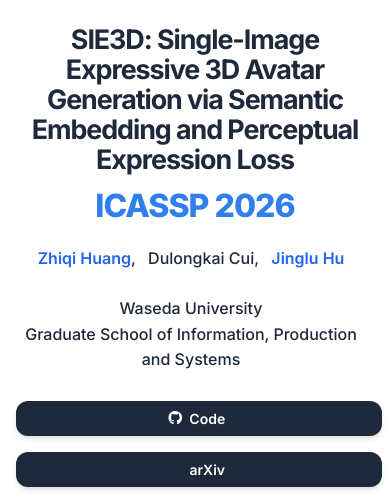
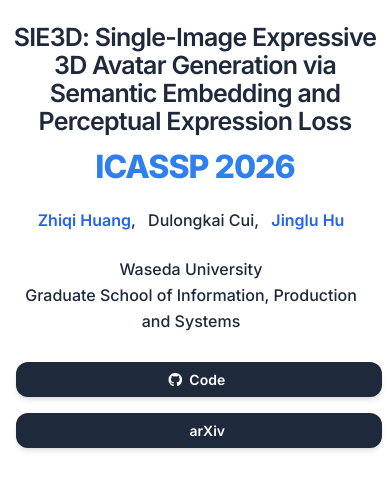
Before and after one commit to huang-zhiqi/SIE3D, a plain HTML site: page docs/index.html in a window 390 px wide. Shown: the top 497 px of the page. Drawn offline with nearby package versions, Linux system fonts and the light colour scheme; grey boxes are pictures that could not be loaded; a script that the page names is missing; some icons are missing.

Commit message:
Initialize SIE3D code release

```diff
--- a/docs/index.html
+++ b/docs/index.html
@@ -189,7 +189,7 @@
   <main id="main-content">
   <section class="hero">
     <div class="hero-body">
-      <div class="container is-max-desktop">
+      <div class="container is-max-desktop publication-hero-container">
         <div class="columns is-centered">
           <div class="column has-text-centered">
             <!-- TODO: Replace with your paper title -->
--- a/docs/static/css/index.css
+++ b/docs/static/css/index.css
@@ -114,14 +114,18 @@ body {
 
 
 /* Publication Content Styling */
+.publication-hero-container {
+    max-width: 1180px !important;
+}
+
 .publication-title {
     font-family: 'Inter', sans-serif !important;
-    font-size: clamp(2.35rem, 4.2vw, 3.7rem) !important;
-    font-weight: 650 !important;
+    font-size: clamp(2.1rem, 3.45vw, 3.15rem) !important;
+    font-weight: 600 !important;
     color: var(--text-primary) !important;
     margin-bottom: 2rem !important;
     line-height: 1.08 !important;
-    letter-spacing: -0.04em;
+    letter-spacing: -0.03em;
 }
 
 .publication-conference {
@@ -626,7 +630,7 @@ code {
   }
 
   .publication-title {
-    font-size: 2rem !important;
+    font-size: 1.9rem !important;
     line-height: 1.12 !important;
     margin-bottom: 1.5rem !important;
   }
@@ -675,7 +679,7 @@ code {
 
 @media screen and (max-width: 480px) {
   .publication-title {
-    font-size: 1.68rem !important;
+    font-size: 1.56rem !important;
   }
 
   .hero-body {
```
